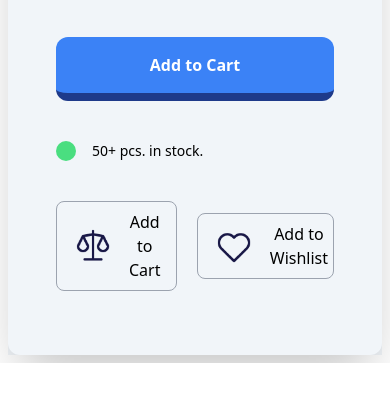
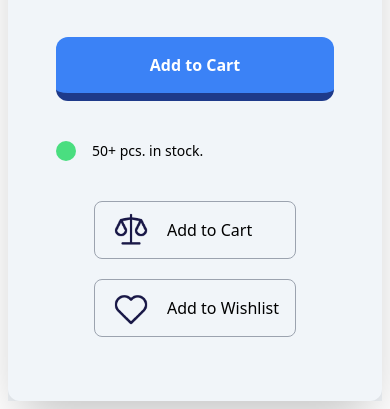
Before and after one commit to VPontis15/product-modal-, a website: page index.html in a window 390 px wide. Shown: the part 639-1048 px from the top of the page. Before the commit the page ends 1002 px from the top, so only its background shows below. Drawn offline with Linux system fonts and the light colour scheme.

Commit message:
made btns be in a column on small screens

```diff
--- a/index.html
+++ b/index.html
@@ -40,14 +40,14 @@
             </div>
             <!-- Second row -->
             <button class=" rounded-xl  bg-blue-500 hover:bg-blue-900 px-4 py-4 border-b-8 border-blue-900 hover:border-b-8 hover:border-blue-500 text-white font-semibold duration-500 ">Add to Cart</button>
-            <div class=" flex gap-4">
-              <div class="w-5 h-5 bg-green-400 rounded-full"></div>
+            <div class=" flex gap-4 ">
+              <div class=" w-5 h-5 bg-green-400 rounded-full"></div>
               <p class="text-sm">50+ pcs. in stock.</p>
             </div>
             <!-- Btns -->
-            <div class="flex items-center gap-5 justify-center">
-              <button class="inline-flex items-center gap-4 border border-gray-400 px-4 py-2 rounded-lg hover:scale-105 duration-500"><img class="w-10 " src="images/weight.png" alt="">Add to Cart</button>
-              <button class="inline-flex items-center gap-4 border border-gray-400 px-4 py-2 rounded-lg hover:scale-105 duration-500"><img class="w-10 " src="images/heart.png" alt="">Add to Wishlist</button>
+            <div class=" grid   md:grid-cols-2 items-center gap-5 justify-center">
+              <button class="inline-flex flex-grow items-center gap-4 border border-gray-400 px-4 py-2 rounded-lg hover:scale-105 duration-500"><img class="w-10 " src="images/weight.png" alt="">Add to Cart</button>
+              <button class="inline-flex flex-grow items-center gap-4 border border-gray-400 px-4 py-2 rounded-lg hover:scale-105 duration-500"><img class="w-10 " src="images/heart.png" alt="">Add to Wishlist</button>
             </div>
             <div></div>
           </div>
```
Also changed, not shown: css/style.css.
